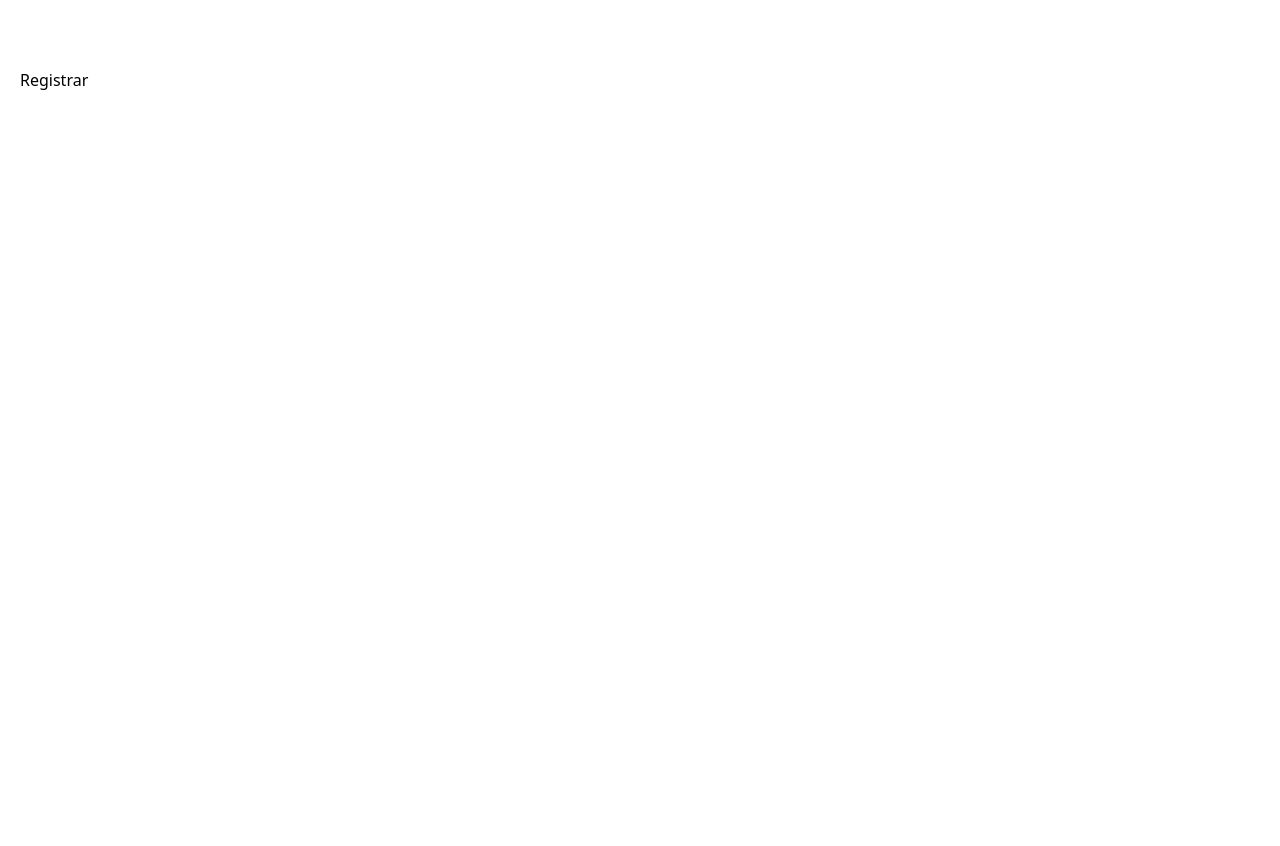
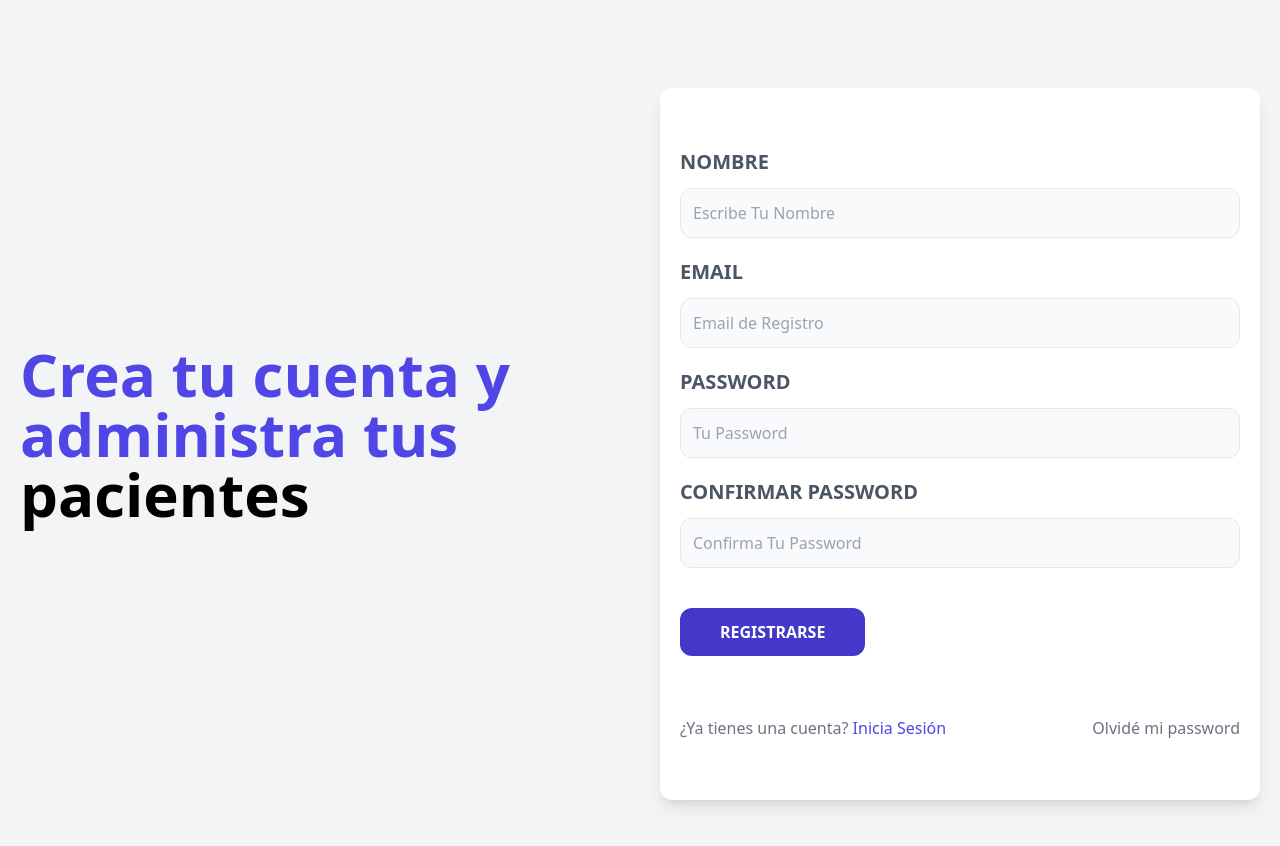
Before and after one commit to Adrianson09/Administrador-Veterinaria, a React (Vite) app in the folder frontend/: page /registrar in a window 1280 px wide. Before the commit the page ends 800 px from the top, so only its background shows below. Built offline with nearby package versions, Linux system fonts and the light colour scheme.

Commit message:
Add Auth Pages Styles

```diff
--- a/frontend/index.html
+++ b/frontend/index.html
@@ -6,7 +6,7 @@
     <meta name="viewport" content="width=device-width, initial-scale=1.0" />
     <title>Administrador de Pacientes</title>
   </head>
-  <body>
+  <body class="bg-gray-100 min-h-screen">
     <div id="root"></div>
     <script type="module" src="/src/main.jsx"></script>
   </body>
--- a/frontend/src/pages/Login.jsx
+++ b/frontend/src/pages/Login.jsx
@@ -4,9 +4,9 @@ const Login = () => {
   return (
     <>
             <div>
-                <h1 className="text-indigo-600 font-black text-6xl">Inicia sesión y administra tus <span className="text-black">pacientes</span> </h1>
+                <h1 className="text-indigo-600 font-black text-6xl">Inicia sesión y administra tus {""}<span className="text-black">pacientes</span> </h1>
             </div>
-            <div>
+            <div className="mt-20 md:mt-5 shadow-lg px-5 py-10 rounded-xl bg-white">
                 <form action="" >
                     <div className="my-5">
                         <label htmlFor="" className="uppercase text-gray-600 block text-xl font-bold">Email</label>
--- a/frontend/src/pages/OlvidePassword.jsx
+++ b/frontend/src/pages/OlvidePassword.jsx
@@ -1,8 +1,39 @@
-
+import { Link } from "react-router-dom"
 
 const OlvidePassword = () => {
   return (
-    <div>OlvidePassword</div>
+    <>
+         <div>
+                <h1 className="text-indigo-600 font-black text-6xl"> Recupera tu  {""} <span className="text-black">Password</span> </h1>
+            </div>
+            <div className="mt-20 md:mt-5 shadow-lg px-5 py-10 rounded-xl bg-white">
+                <form action="" >
+
+                    <div className="my-5">
+                        <label htmlFor="" className="uppercase text-gray-600 block text-xl font-bold">Email</label>
+                        <input type="email"
+                               placeholder="Email de Registro"
+                               className="border w-full p-3 mt-3 bg-gray-50 rounded-xl"
+                        />
+                    </div>
+
+                    <input type="submit"
+                    value="Recuperar Password"
+                    className="bg-indigo-700 w-full py-3 px-10 rounded-xl text-white uppercase font-bold mt-5 hover:cursor-pointer hover:bg-indigo-800 md:w-auto"
+                    />
+                </form>
+                <nav className="mt-10 lg:flex lg:justify-between">
+                    <Link to="/"
+                    className="block text-center my-5 text-gray-500"
+                    > ¿Ya tienes una cuenta? <span className="text-indigo-600">Inicia Sesión</span></Link>
+                    <Link to="/registrar"
+                    className="block text-center my-5 text-gray-500"
+                    > ¿No tienes una cuenta? <span className="text-indigo-600">Registrate</span></Link>
+                </nav>
+            </div>
+
+    </>
+
   )
 }
 
--- a/frontend/src/pages/Registrar.jsx
+++ b/frontend/src/pages/Registrar.jsx
@@ -1,7 +1,57 @@
+import { Link } from "react-router-dom"
 const Registrar = () => {
     return (
       <>
-            <h2>Registrar</h2>
+       <div>
+                <h1 className="text-indigo-600 font-black text-6xl">Crea tu cuenta y administra tus {""} <span className="text-black">pacientes</span> </h1>
+            </div>
+            <div className="mt-20 md:mt-5 shadow-lg px-5 py-10 rounded-xl bg-white">
+                <form action="" >
+                    <div className="my-5">
+                        <label htmlFor="" className="uppercase text-gray-600 block text-xl font-bold">Nombre</label>
+                        <input type="text"
+                               placeholder="Escribe Tu Nombre"
+                               className="border w-full p-3 mt-3 bg-gray-50 rounded-xl"
+                        />
+                    </div>
+                    <div className="my-5">
+                        <label htmlFor="" className="uppercase text-gray-600 block text-xl font-bold">Email</label>
+                        <input type="email"
+                               placeholder="Email de Registro"
+                               className="border w-full p-3 mt-3 bg-gray-50 rounded-xl"
+                        />
+                    </div>
+                    <div className="my-5">
+                        <label htmlFor="" className="uppercase text-gray-600 block text-xl font-bold ">Password</label>
+                        <input type="password"
+                               placeholder="Tu Password"
+                               className="border w-full p-3 mt-3 bg-gray-50 rounded-xl"
+                        />
+                    </div>
+                    <div className="my-5">
+                        <label htmlFor="" className="uppercase text-gray-600 block text-xl font-bold ">Confirmar Password</label>
+                        <input type="password"
+                               placeholder="Confirma Tu Password"
+                               className="border w-full p-3 mt-3 bg-gray-50 rounded-xl"
+                        />
+                    </div>
+                    <input type="submit"
+                    value="Registrarse"
+                    className="bg-indigo-700 w-full py-3 px-10 rounded-xl text-white uppercase font-bold mt-5 hover:cursor-pointer hover:bg-indigo-800 md:w-auto"
+                    />
+                </form>
+                <nav className="mt-10 lg:flex lg:justify-between">
+                    <Link to="/"
+                    className="block text-center my-5 text-gray-500"
+                    > ¿Ya tienes una cuenta? <span className="text-indigo-600">Inicia Sesión</span></Link>
+                    <Link className="block text-center my-5 text-gray-500"
+                     to="/olvide-password"
+                    > Olvidé mi password </Link>
+                </nav>
+            </div>
+
+
+
 
       </>
     )
```
